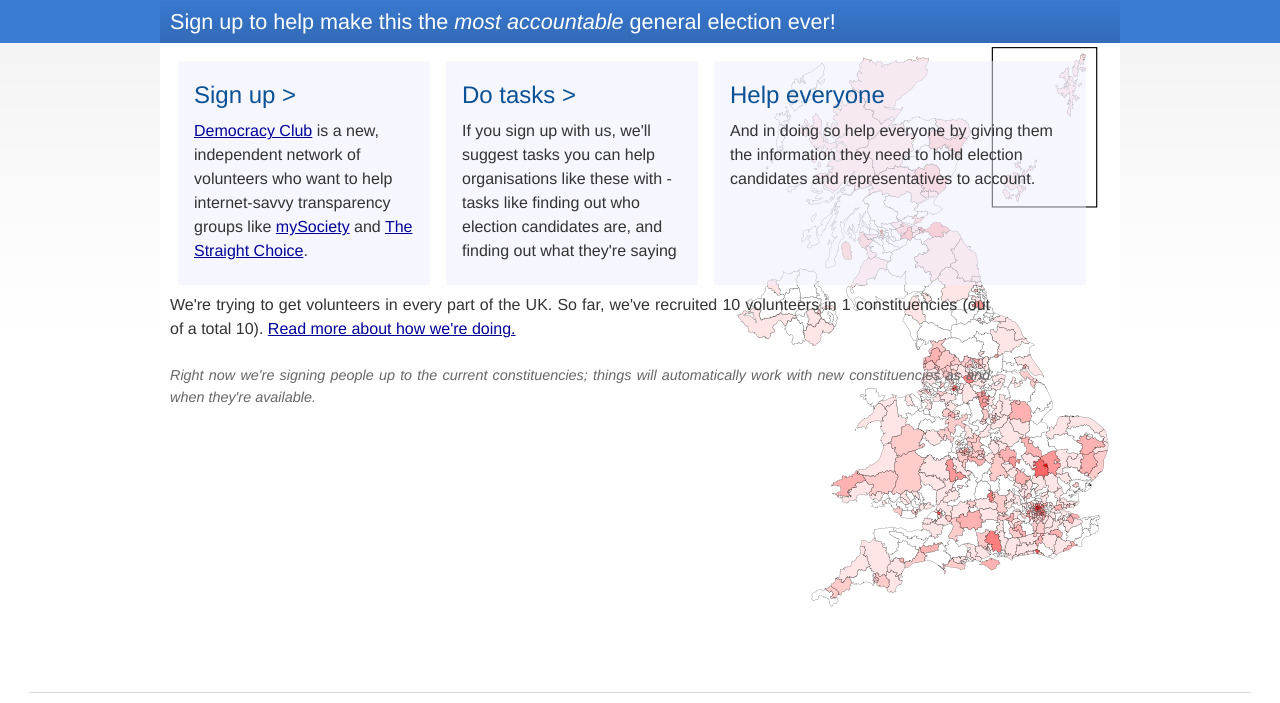
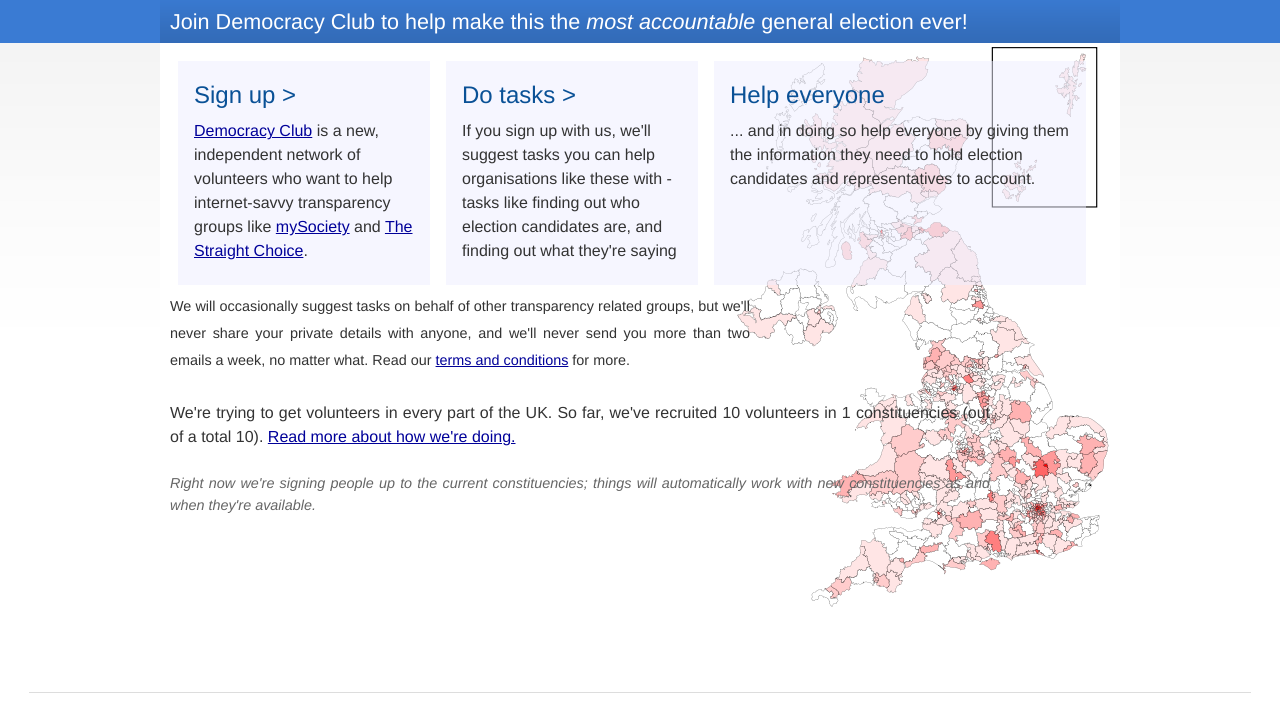
Before and after one commit to DemocracyClub/constituencyvolunteernetwork, a Django app: template signup/templates/home_2.html in a window 1280 px wide. Shown: the part 107-810 px from the top of the page. Run offline with Django 3.2, Linux system fonts and the light colour scheme; the template is opened without the code that fills it: most values are stand-ins (such as "Sample title", 1, 10 or a date in 2020).

Commit message:
Changing language slightly

```diff
--- a/media/main.css
+++ b/media/main.css
@@ -173,11 +173,23 @@
     background:#FFE;
     padding:0.5em;
     border:1px solid #EEE;
+    margin:0.5em;
     margin-bottom:1em;
 }
 
 #signup input {
     margin: 0;
+    width:75%;
+}
+
+#signup input[type=submit]
+{
+    width:150px;
+}
+
+#signup h3
+{
+    margin-top:0;
 }
 
 form ul.errorlist {
--- a/signup/templates/home_2.html
+++ b/signup/templates/home_2.html
@@ -8,7 +8,7 @@
 
 {% block section %}home2{% endblock %}
 
-{% block sneakytitle %}<h3>Sign up to help make this the <em>most accountable</em> general election ever!</h3>{% endblock %}
+{% block sneakytitle %}<h3>Join Democracy Club to help make this the <em>most accountable</em> general election ever!</h3>{% endblock %}
 
 {% block content %}
 <div class="span-2 topbox">
@@ -23,12 +23,13 @@
 
 <div class="span-3 topbox">
     <h3>Help everyone</h3>
-    <p>And in doing so help everyone by giving them the information they need to hold election candidates and representatives to account.</p>
+    <p>... and in doing so help everyone by giving them the information they need to hold election candidates and representatives to account.</p>
 </div>
 
 <div class="span-5 last">
 {% if form %}
   <form action="" method="post" id="signup">
+  <h3>Join now!</h3>
   <table>
   {{ form.as_table }}
   <tr>
@@ -38,6 +39,7 @@
   </table>
   </form>
 {% endif %}
+<p class="small">We will occasionally suggest tasks on behalf of other transparency related groups, but we'll never share your private details with anyone, and we'll never send you more than two emails a week, no matter what.  Read our <a href="/aboutus/#privacy">terms and conditions</a> for more.</p>
 </div>
 
 <div class="span-7">
```
